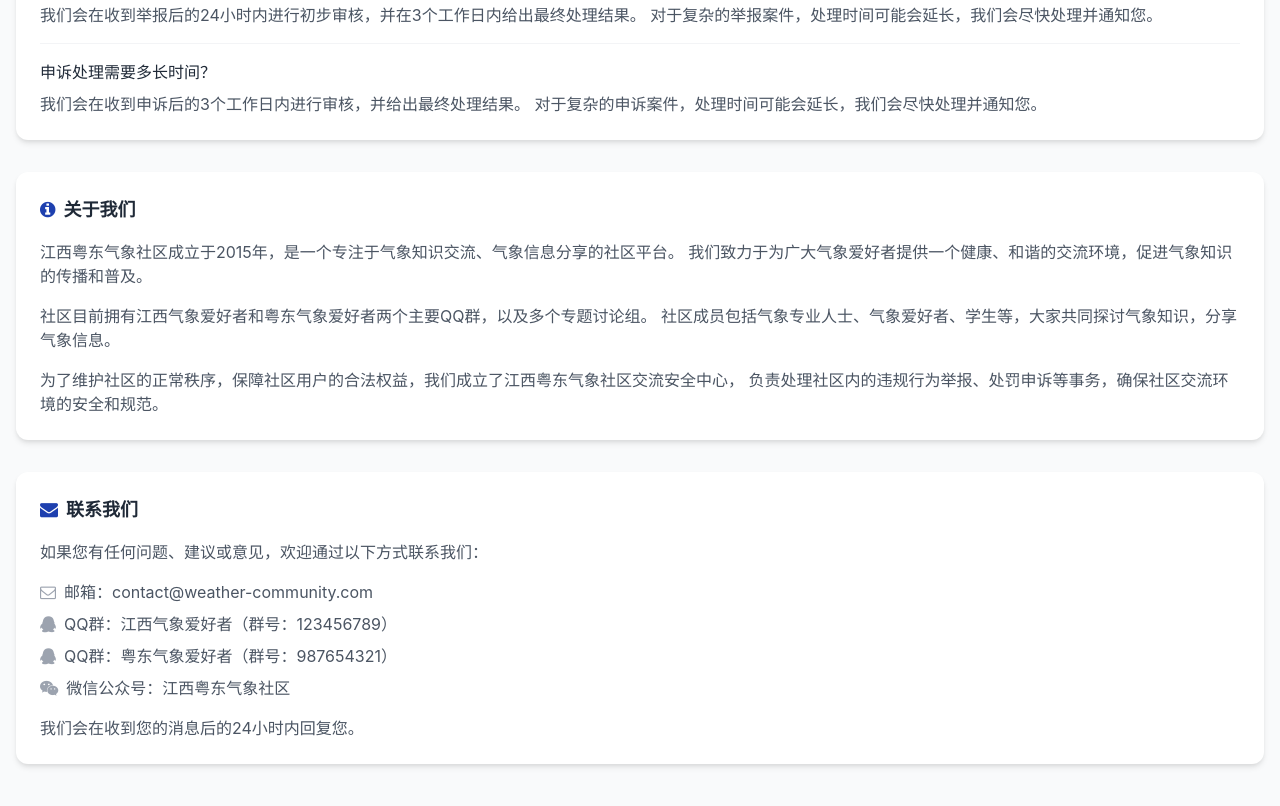
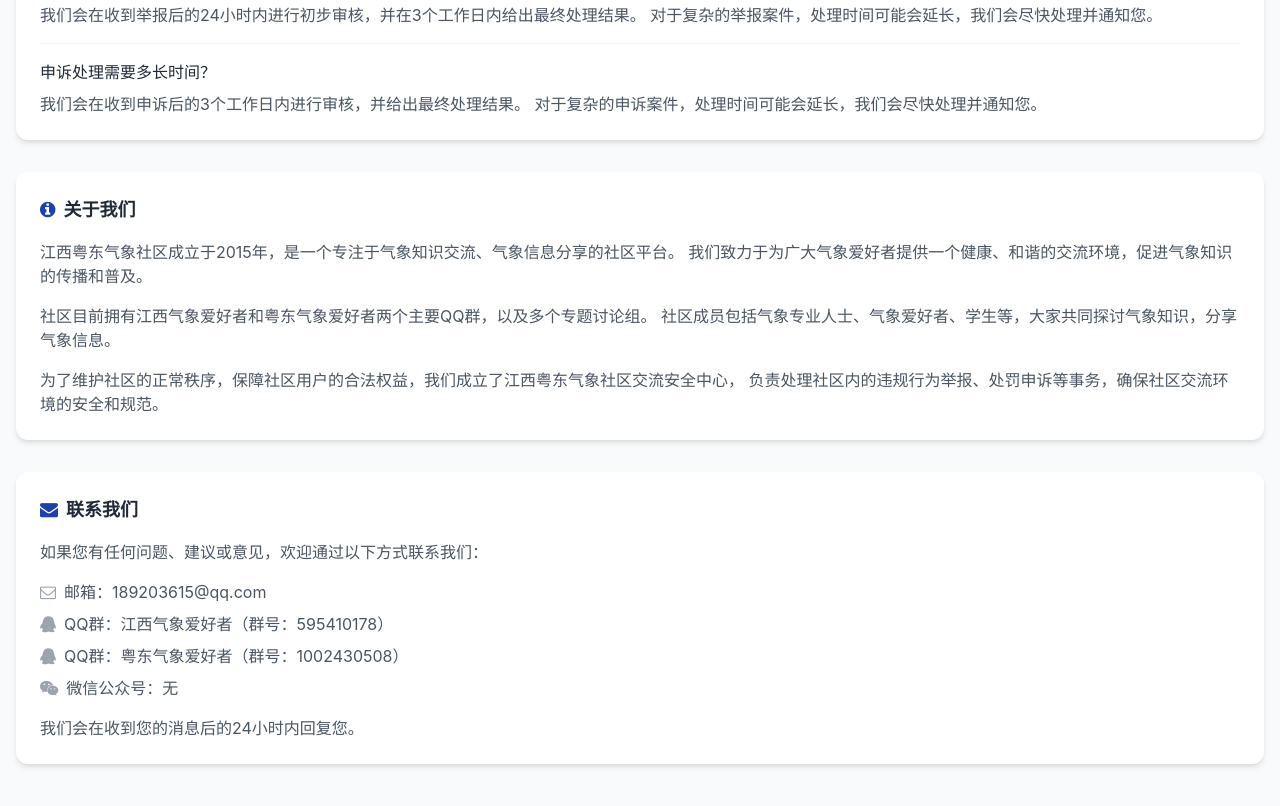
Before and after one commit to A-oss-lad/report-system, a plain HTML site: page more.html in a window 1280 px wide. Shown: the part 2110-2916 px from the top of the page. Drawn offline with nearby package versions, Linux system fonts and the light colour scheme.

Commit message:
Add files via upload

```diff
--- a/more.html
+++ b/more.html
@@ -345,19 +345,19 @@
                     <div class="space-y-2">
                         <p class="text-gray-600 flex items-center">
                             <i class="fa fa-envelope-o mr-2 text-gray-400"></i>
-                            邮箱：contact@weather-community.com
+                            邮箱：189203615@qq.com
                         </p>
                         <p class="text-gray-600 flex items-center">
                             <i class="fa fa-qq mr-2 text-gray-400"></i>
-                            QQ群：江西气象爱好者（群号：123456789）
+                            QQ群：江西气象爱好者（群号：595410178）
                         </p>
                         <p class="text-gray-600 flex items-center">
                             <i class="fa fa-qq mr-2 text-gray-400"></i>
-                            QQ群：粤东气象爱好者（群号：987654321）
+                            QQ群：粤东气象爱好者（群号：1002430508）
                         </p>
                         <p class="text-gray-600 flex items-center">
                             <i class="fa fa-weixin mr-2 text-gray-400"></i>
-                            微信公众号：江西粤东气象社区
+                            微信公众号：无
                         </p>
                     </div>
                     <p class="text-gray-600">
```
